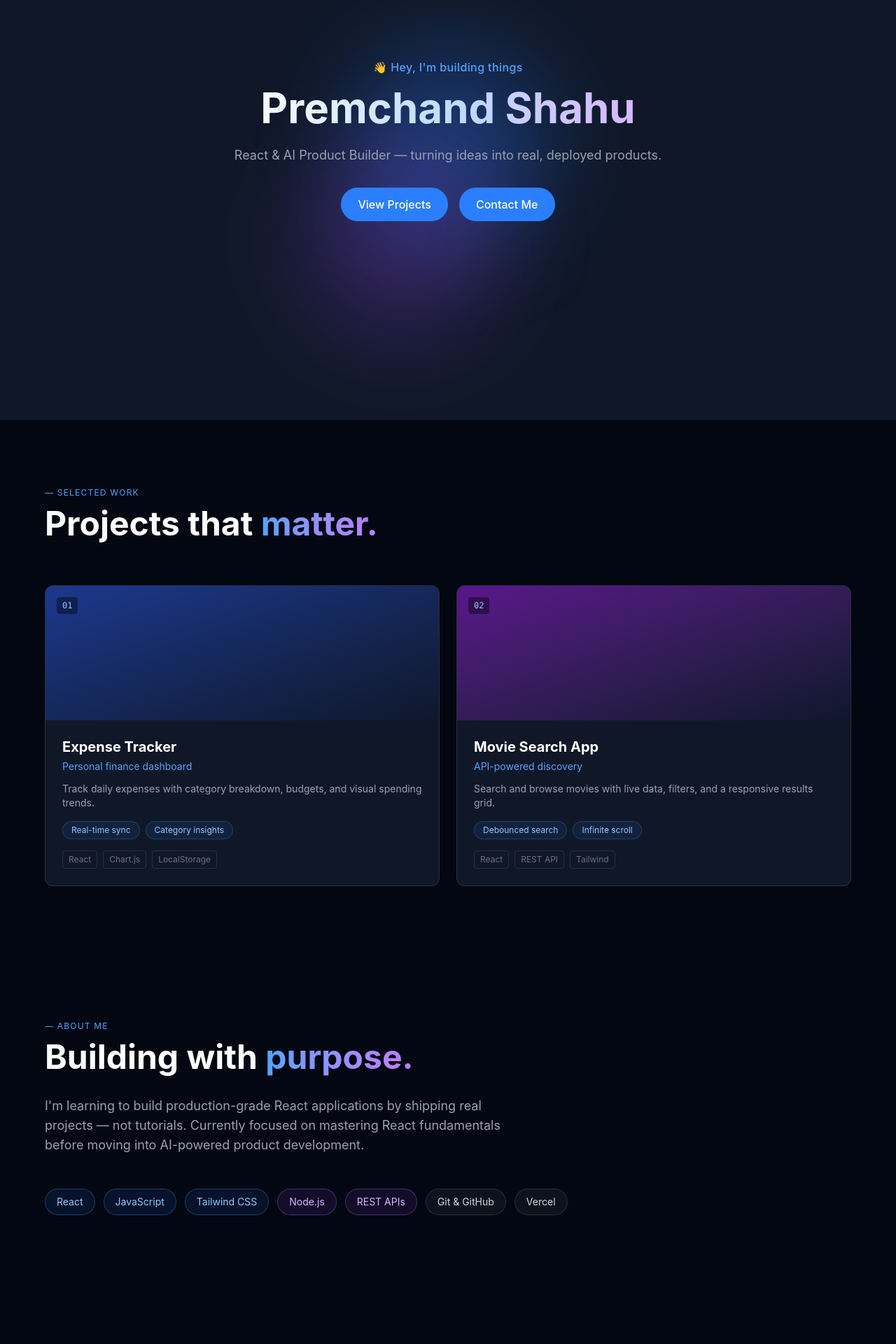
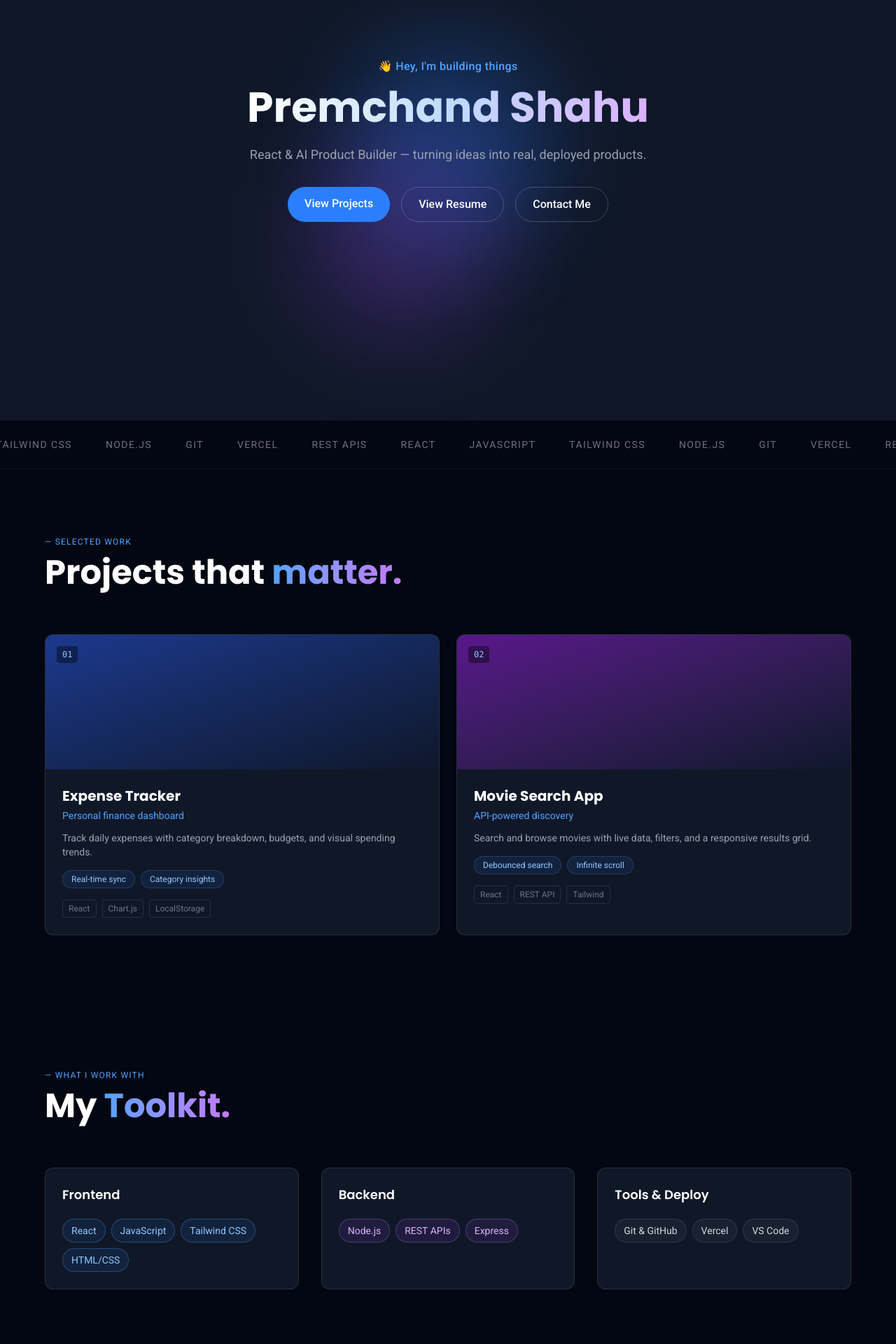
Before and after one commit to Premchand338/portfolio, a React (Vite) app: page / in a window 1280 px wide. Shown: the part 200-2120 px from the top of the page at 70% size. Built offline with nearby package versions, Linux system fonts and the light colour scheme.

Commit message:
Add hero animations, resume CTA, tech marquee, back-to-top, skills section, simplify about

```diff
--- a/index.html
+++ b/index.html
@@ -1,13 +1,21 @@
 <!doctype html>
 <html lang="en">
+
 <head>
   <meta charset="UTF-8" />
   <link rel="icon" type="image/svg+xml" href="/favicon.svg" />
+  <link rel="preconnect" href="https://fonts.googleapis.com">
+  <link rel="preconnect" href="https://fonts.gstatic.com" crossorigin>
+  <link
+    href="https://fonts.googleapis.com/css2?family=Poppins:wght@400;500;600;700;800&family=Roboto:wght@400;500&display=swap"
+    rel="stylesheet">
   <meta name="viewport" content="width=device-width, initial-scale=1.0" />
   <title>portfolio-projec</title>
 </head>
+
 <body>
   <div id="root"></div>
   <script type="module" src="/src/main.jsx"></script>
 </body>
+
 </html>
--- a/src/App.jsx
+++ b/src/App.jsx
@@ -1,9 +1,11 @@
 import About from "./components/About";
+import BackToTop from "./components/BackToTop";
 import Contact from "./components/Contact";
 import Hero from "./components/Hero";
 import Navbar from "./components/Navbar";
 import Projects from "./components/Projects";
-
+import Skills from "./components/Skills";
+import TechMarquee from "./components/TechMarquee";
 
 
 
@@ -13,9 +15,12 @@ function App() {
     <div className="min-h-screen bg-gray-900 text-white">
       <Navbar />
       <Hero />
+      <TechMarquee />
       <Projects />
+      <Skills />
       <About />
       <Contact />
+      <BackToTop />
     </div>
   );
 }
--- a/src/components/About.jsx
+++ b/src/components/About.jsx
@@ -1,11 +1,8 @@
-const skills = [
-  { name: "React", category: "frontend" },
-  { name: "JavaScript", category: "frontend" },
-  { name: "Tailwind CSS", category: "frontend" },
-  { name: "Node.js", category: "backend" },
-  { name: "REST APIs", category: "backend" },
-  { name: "Git & GitHub", category: "tools" },
-  { name: "Vercel", category: "tools" },
+const interests = [
+  { icon: "📷", label: "Photography" },
+  { icon: "🛡️", label: "Insurance" },
+  { icon: "🎬", label: "Content Creation" },
+  { icon: "📚", label: "Reading" },
 ]
 
 function About() {
@@ -21,26 +18,24 @@ function About() {
         </span>
       </h2>
 
-      <p className="text-gray-400 text-lg max-w-2xl mb-12">
+      <p className="text-gray-400 text-lg max-w-2xl mb-16">
         I'm learning to build production-grade React applications by shipping
         real projects — not tutorials. Currently focused on mastering React
         fundamentals before moving into AI-powered product development.
       </p>
 
-      <div className="flex flex-wrap gap-3">
-        {skills.map((skill) => (
-          <span
-            key={skill.name}
-            className={`text-sm px-4 py-2 rounded-full border ${
-              skill.category === "frontend"
-                ? "border-blue-400/30 text-blue-300 bg-blue-500/10"
-                : skill.category === "backend"
-                ? "border-purple-400/30 text-purple-300 bg-purple-500/10"
-                : "border-gray-500/30 text-gray-300 bg-gray-500/10"
-            }`}
+      <h3 className="text-sm text-gray-500 uppercase tracking-widest mb-6">
+        Beyond Code
+      </h3>
+      <div className="grid grid-cols-2 sm:grid-cols-4 gap-4">
+        {interests.map((interest) => (
+          <div
+            key={interest.label}
+            className="bg-gray-900 border border-white/10 rounded-xl p-5 text-center hover:border-blue-400/30 transition-colors"
           >
-            {skill.name}
-          </span>
+            <span className="text-3xl block mb-2">{interest.icon}</span>
+            <span className="text-sm text-gray-400">{interest.label}</span>
+          </div>
         ))}
       </div>
     </section>
--- /dev/null
+++ b/src/components/BackToTop.jsx
@@ -0,0 +1,32 @@
+import { useState, useEffect } from "react"
+
+function BackToTop() {
+  const [isVisible, setIsVisible] = useState(false)
+
+  useEffect(() => {
+    const handleScroll = () => {
+      setIsVisible(window.scrollY > 400)
+    }
+
+    window.addEventListener("scroll", handleScroll)
+
+    return () => window.removeEventListener("scroll", handleScroll)
+  }, [])
+
+  const scrollToTop = () => {
+    window.scrollTo({ top: 0, behavior: "smooth" })
+  }
+
+  return (
+    isVisible && (
+      <button
+        onClick={scrollToTop}
+        className="fixed bottom-8 right-8 z-50 w-12 h-12 bg-blue-500 hover:bg-blue-600 rounded-full flex items-center justify-center shadow-lg transition-colors"
+      >
+        ↑
+      </button>
+    )
+  )
+}
+
+export default BackToTop
--- a/src/components/Hero.jsx
+++ b/src/components/Hero.jsx
@@ -1,40 +1,33 @@
 function Hero() {
   return (
     <section className="relative flex flex-col items-center justify-center h-screen px-6 overflow-hidden">
-      {/* Background glow effect */}
       <div className="absolute top-1/3 left-1/2 -translate-x-1/2 w-72 h-72 bg-blue-500/30 rounded-full blur-3xl" />
       <div className="absolute top-1/2 left-1/3 w-72 h-72 bg-purple-500/20 rounded-full blur-3xl" />
 
-      {/* Content */}
       <div className="relative z-10 text-center max-w-2xl">
-        <p className="text-blue-400 font-medium mb-4 tracking-wide">
+        <p className="text-blue-400 font-medium mb-4 tracking-wide opacity-0 animate-fade-up [animation-delay:0.1s]">
           👋 Hey, I'm building things
         </p>
-        <h1 className="text-5xl md:text-6xl font-bold mb-6 bg-linear-to-r from-white via-blue-200 to-purple-300 bg-clip-text text-transparent">
+        <h1 className="text-5xl md:text-6xl font-bold mb-6 bg-linear-to-r from-white via-blue-200 to-purple-300 bg-clip-text text-transparent opacity-0 animate-fade-up [animation-delay:0.3s]">
           Premchand Shahu
         </h1>
-        <p className="text-gray-400 text-lg mb-8">
-          React & AI Product Builder — turning ideas into real, deployed
-          products.
+        <p className="text-gray-400 text-lg mb-8 opacity-0 animate-fade-up [animation-delay:0.5s]">
+          React & AI Product Builder — turning ideas into real, deployed products.
         </p>
-        <div className="flex gap-4 justify-center">
-          <a
-            href="#projects"
-            className="px-6 py-3 bg-blue-500 hover:bg-blue-600 rounded-full font-medium transition-colors"
-          >
-            View Projects{" "}
+        <div className="flex gap-4 justify-center flex-wrap opacity-0 animate-fade-up [animation-delay:0.7s]">
+          <a href="#projects" className="px-6 py-3 bg-blue-500 hover:bg-blue-600 rounded-full font-medium transition-colors">
+            View Projects
           </a>
-
-          <a
-            href="#contact"
-            className="px-6 py-3 bg-blue-500 hover:bg-blue-600 rounded-full font-medium transition-colors"
-          >
-            Contact Me{" "}
+          <a href="/resume.pdf" target="_blank" rel="noopener noreferrer" className="px-6 py-3 border border-white/20 hover:border-white/40 rounded-full font-medium transition-colors">
+            View Resume
+          </a>
+          <a href="#contact" className="px-6 py-3 border border-white/20 hover:border-white/40 rounded-full font-medium transition-colors">
+            Contact Me
           </a>
         </div>
       </div>
     </section>
-  );
+  )
 }
 
-export default Hero;
+export default Hero
--- /dev/null
+++ b/src/components/Skills.jsx
@@ -0,0 +1,62 @@
+const skillCategories = [
+  {
+    title: "Frontend",
+    color: "blue",
+    skills: ["React", "JavaScript", "Tailwind CSS", "HTML/CSS"],
+  },
+  {
+    title: "Backend",
+    color: "purple",
+    skills: ["Node.js", "REST APIs", "Express"],
+  },
+  {
+    title: "Tools & Deploy",
+    color: "gray",
+    skills: ["Git & GitHub", "Vercel", "VS Code"],
+  },
+]
+
+const colorMap = {
+  blue: "border-blue-400/30 text-blue-300 bg-blue-500/10",
+  purple: "border-purple-400/30 text-purple-300 bg-purple-500/10",
+  gray: "border-gray-500/30 text-gray-300 bg-gray-500/10",
+}
+
+function Skills() {
+  return (
+    <section id="skills" className="px-6 md:px-16 py-24 bg-gray-950">
+      <p className="text-blue-400 text-xs tracking-widest uppercase mb-3">
+        — What I Work With
+      </p>
+      <h2 className="text-4xl md:text-5xl font-bold mb-16">
+        My{" "}
+        <span className="bg-linear-to-r from-blue-400 to-purple-400 bg-clip-text text-transparent">
+          Toolkit.
+        </span>
+      </h2>
+
+      <div className="grid grid-cols-1 md:grid-cols-3 gap-8">
+        {skillCategories.map((category) => (
+          <div
+            key={category.title}
+            className="bg-gray-900 border border-white/10 rounded-xl p-6"
+          >
+            <h3 className="text-lg font-semibold mb-5">{category.title}</h3>
+            <div className="flex flex-wrap gap-2">
+              {category.skills.map((skill) => (
+                <span
+                  key={skill}
+                  className={`text-sm px-3 py-1.5 rounded-full border ${colorMap[category.color]}`}
+                >
+                  {skill}
+                </span>
+              ))}
+            </div>
+          </div>
+        ))}
+      </div>
+    </section>
+  )
+}
+
+export default Skills
--- /dev/null
+++ b/src/components/TechMarquee.jsx
@@ -0,0 +1,17 @@
+const techStack = ["React", "JavaScript", "Tailwind CSS", "Node.js", "Git", "Vercel", "REST APIs"]
+
+function TechMarquee() {
+  return (
+    <div className="overflow-hidden bg-gray-950 border-y border-white/5 py-6">
+      <div className="flex gap-12 w-max animate-scroll">
+        {[...techStack, ...techStack].map((tech, index) => (
+          <span key={index} className="text-gray-500 text-sm uppercase tracking-widest whitespace-nowrap">
+            {tech}
+          </span>
+        ))}
+      </div>
+    </div>
+  )
+}
+
+export default TechMarquee
--- a/src/index.css
+++ b/src/index.css
@@ -1 +1,33 @@
 @import "tailwindcss";
+
+body {
+  font-family: "Roboto", sans-serif;
+}
+
+h1, h2, h3 {
+  font-family: "Poppins", sans-serif;
+}
+
+@keyframes fadeUp {
+  from {
+    opacity: 0;
+    transform: translateY(20px);
+  }
+  to {
+    opacity: 1;
+    transform: translateY(0);
+  }
+}
+
+.animate-fade-up {
+  animation: fadeUp 0.8s ease-out forwards;
+}
+
+@keyframes scroll {
+  from { transform: translateX(0); }
+  to { transform: translateX(-50%); }
+}
+
+.animate-scroll {
+  animation: scroll 20s linear infinite;
+}
```
Lines whose indentation alone changed are shown as unchanged.
